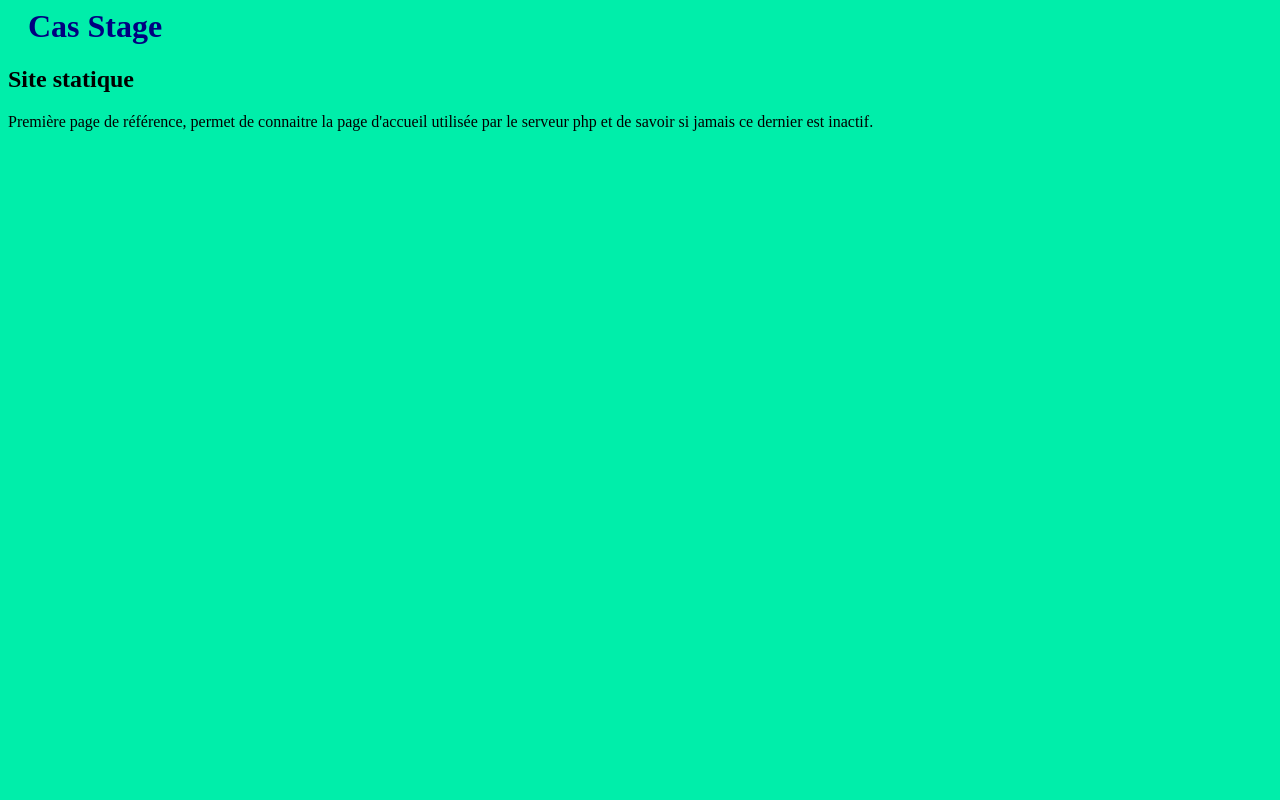
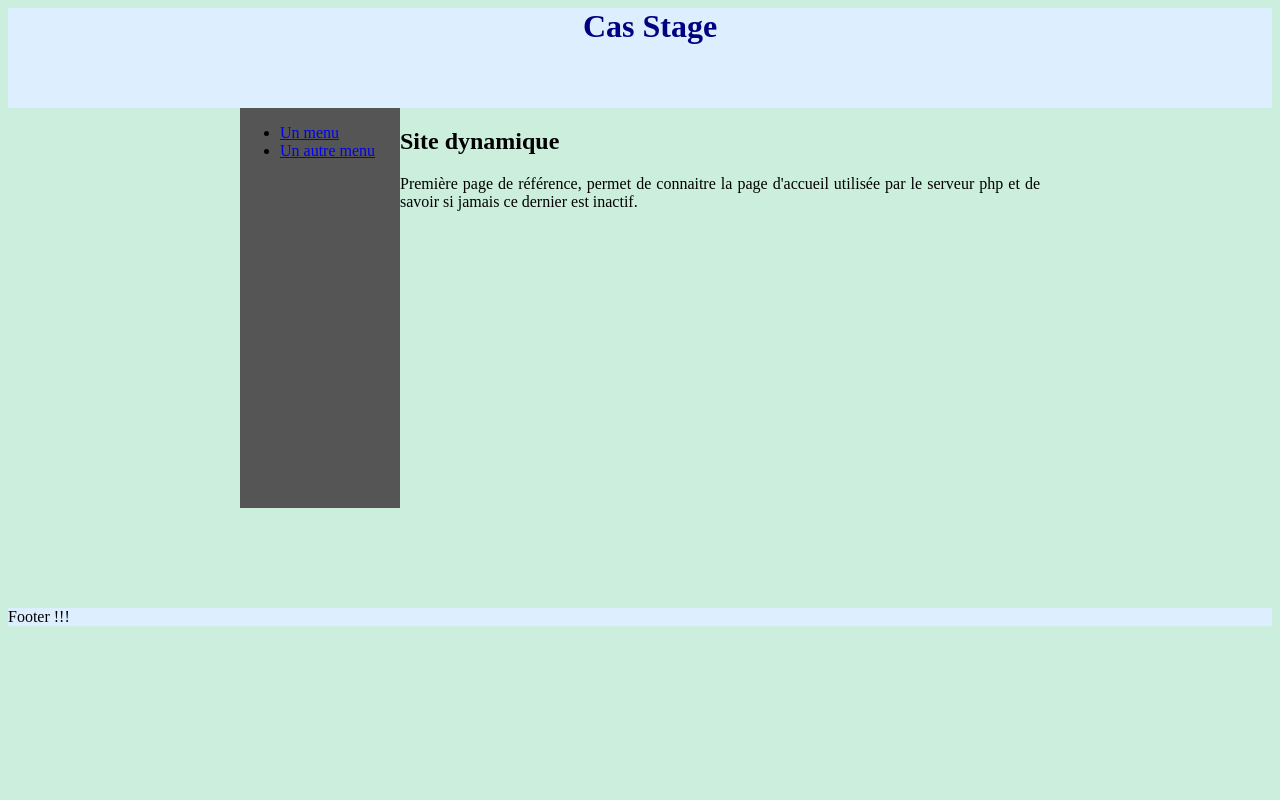
Before and after one commit to Akoscianski/castage, a PHP site: page / in a window 1280 px wide. Run offline with PHP 8.4, Linux system fonts and the light colour scheme.

Commit message:
Première structure de page php et mise en place css basique
Structure de page :
	-header.php 	: entête de la page
	-sidebar.php 	: barre de navigation
	-footer.php 	: footer de la page
	-functions.php 	: principales fonctions communes à toutes les pages. Contient entre autres les fonctions get_header(), get_sidebar() et get_footer() à intégrer à toutes les pages.

```diff
--- a/php/css/style.css
+++ b/php/css/style.css
@@ -1,8 +1,40 @@
 body{
-	background-color : #00EEAA;
+	background-color : #CCEEDD;
 }
-
+#page{
+	}
+#content{
+	width : 800px;
+	min-height : 500px;
+	margin : auto;
+	}
+#ban{
+	width : 100%;
+	height: 100px;
+	background-color : #DDEEFF;
+	text-align : center;
+	}
+#footer{
+	background-color : #DDEEFF;
+	}
+#sidebar{
+	background-color : #555555;
+	display : block;
+	float : left;
+	width : 160px;
+	min-height : 400px;
+	}
+#sidebar.ul{
+    }
+#article{
+	width : 640px;
+	display : block;
+	float : right;
+	}
 h1{
 	color : navy;
 	margin-left : 20px;
 }
+p{
+	text-align : justify;
+	}
--- /dev/null
+++ b/php/footer.php
@@ -0,0 +1,5 @@
+				</div>
+			<div id="footer">Footer !!!</div>
+		</div>
+	</body>
+</html>
--- /dev/null
+++ b/php/functions.php
@@ -0,0 +1,25 @@
+<?php
+
+function get_header(){
+	if(file_exists("header.php")){
+			include("header.php");
+		}else{
+			echo	"<b>ERREUR :</b> impossible de trouver le fichier header.php";
+		}
+	}
+function get_footer(){
+	if(file_exists("footer.php")){
+			include("footer.php");
+		}else{
+			echo "<b>ERREUR :</b> Impossible de trouver le fichier footer.php";
+		}
+	}
+function get_sidebar(){
+	if(file_exists("sidebar.php")){
+			include("sidebar.php");
+		}else{
+			echo "<b>ERREUR :</b> Impossible de trouver le fichier sidebar.php";
+		}
+	}
+
+?>
--- /dev/null
+++ b/php/header.php
@@ -0,0 +1,11 @@
+<html>
+	<head>
+		<title>Cas Stage : site statique</title>
+		<link rel="stylesheet" type="text/css" href="css/style.css">
+		<meta charset="UTF-8">
+	</head>
+	<body>
+		<div id="page">
+			<div id="ban"><h1>Cas Stage</h1></div>
+			<div id="content">
+				<div id="article">
--- a/php/index.html
+++ b/php/index.html
@@ -5,8 +5,21 @@
 		<meta charset="UTF-8">
 	</head>
 	<body>
-		<h1>Cas Stage</h1>
-		<h2>Site statique</h2>
-		<p>Première page de référence, permet de connaitre la page d'accueil utilisée par le serveur php et de savoir si jamais ce dernier est inactif.</p>
+		<div id="page">
+			<div id="ban"><h1>Cas Stage</h1></div>
+			<div id="content">
+				<div id="article">
+					<h2>Site statique</h2>
+					<p>Première page de référence, permet de connaitre la page d'accueil utilisée par le serveur php et de savoir si jamais ce dernier est inactif.</p>
+				</div>
+				<div id="sidebar">
+						<ul>
+							<li><a href="#">Un menu</a></li>
+							<li><a href="#">Un autre menu</a></li>
+						</ul>
+				</div>
+			</div>
+			<div id="footer">Footer !!!</div>
+		</div>
 	</body>
 </html>
--- /dev/null
+++ b/php/index.php
@@ -0,0 +1,6 @@
+<?php include("./functions.php"); ?>
+<?php get_header();?>
+	<h2>Site dynamique</h2>
+	<p>Première page de référence, permet de connaitre la page d'accueil utilisée par le serveur php et de savoir si jamais ce dernier est inactif.</p>
+<?php get_sidebar();?>
+<?php get_footer();?>
--- /dev/null
+++ b/php/sidebar.php
@@ -0,0 +1,7 @@
+			</div>
+			<div id="sidebar">
+						<ul>
+							<li><a href="#">Un menu</a></li>
+							<li><a href="#">Un autre menu</a></li>
+						</ul>
+				</div>
```
